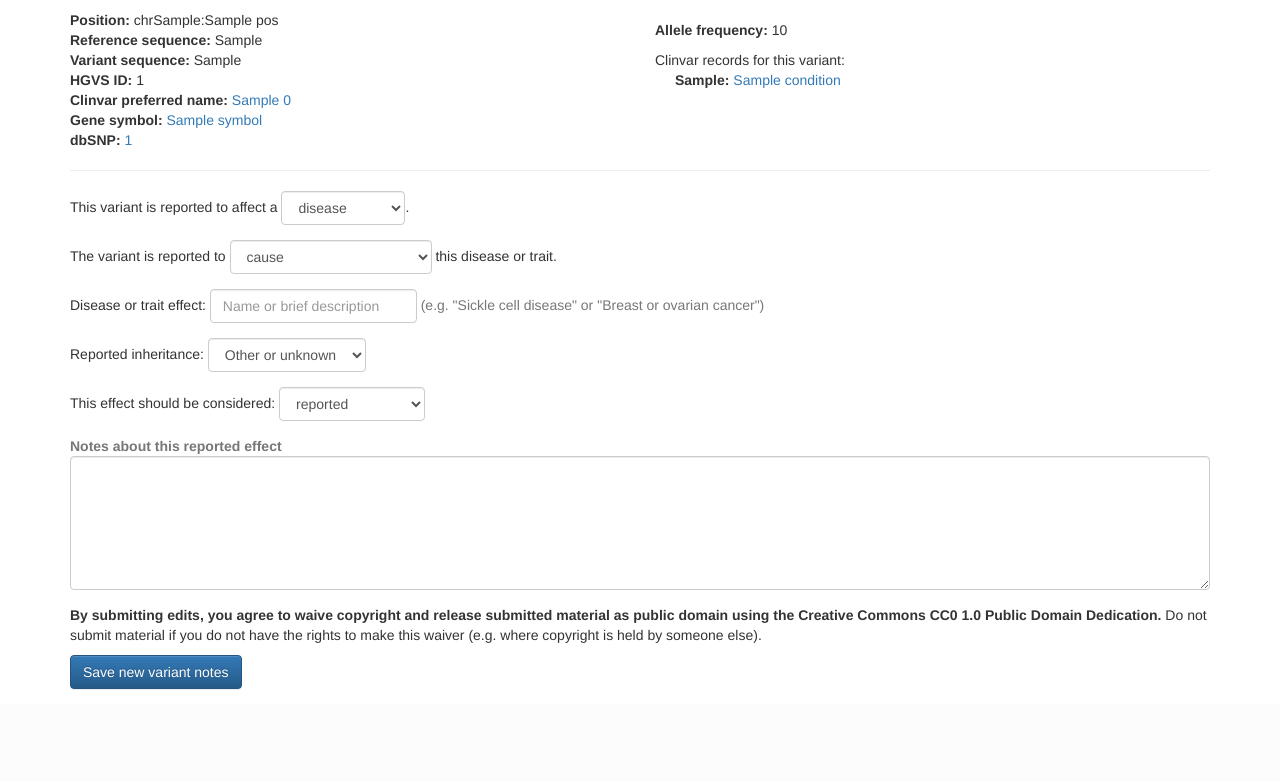
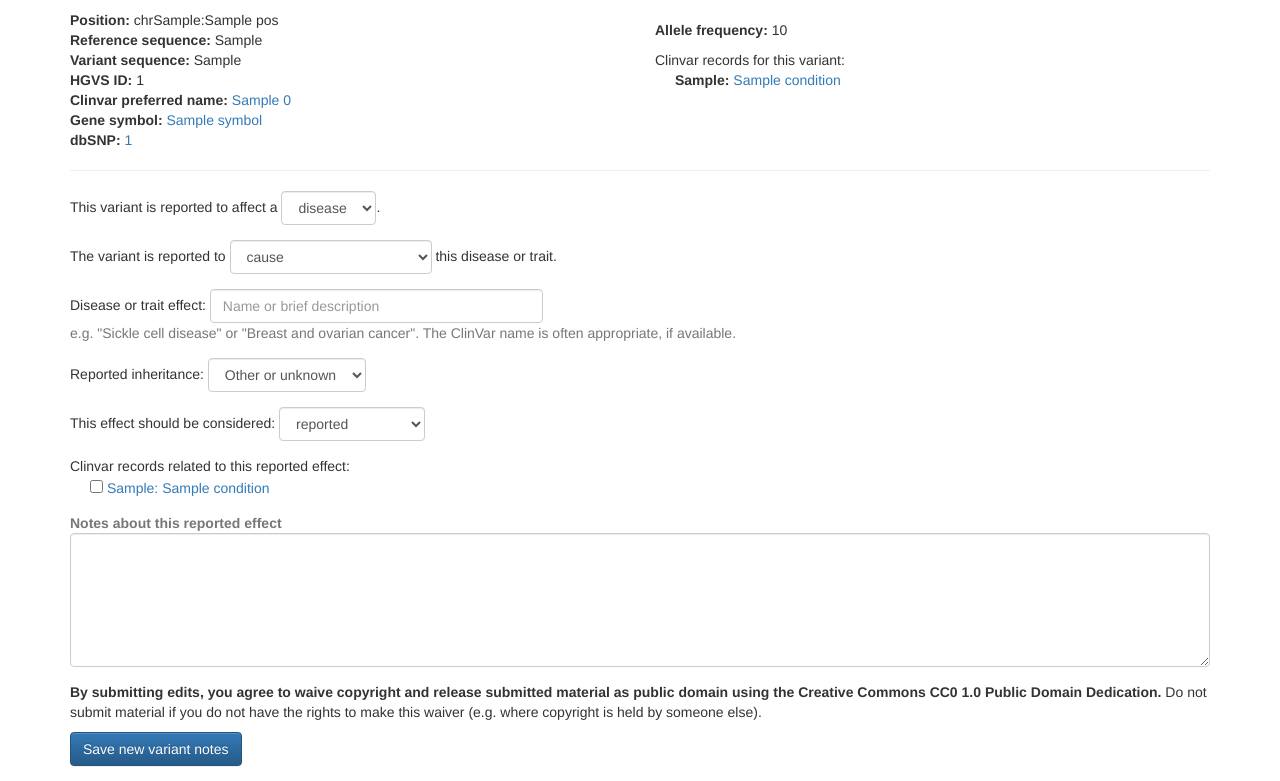
Before and after one commit to madprime/genevieve, a Django app: template genevieve_client/templates/genevieve_client/notes_edit.html in a window 1280 px wide. Shown: the part 221-1002 px from the top of the page. Before the commit the page ends 911 px from the top, so only its background shows below. Run offline with Django 3.2, Linux system fonts and the light colour scheme; the template is opened without the code that fills it: most values are stand-ins (such as "Sample title", 1, 10 or a date in 2020); data that the repository does not hold is empty; parts of the project's set-up code (start-up, migrations or seed data) failed here and were passed over; some libraries are stand-ins or nearby versions.

Commit message:
a couple draft form improvements

```diff
--- a/genevieve_client/templates/genevieve_client/notes_edit.html
+++ b/genevieve_client/templates/genevieve_client/notes_edit.html
@@ -40,7 +40,11 @@
         {% if variant.myvariant_exac %}
         <a href="http://exac.broadinstitute.org/variant/{{ variant.b37_exac_id }}">{{ variant.allele_frequency|floatformat:'-6' }}</a>
         {% else %}
-        {{ variant.allele_frequency|floatformat:'-6' }}
+          {% if variant.allele_frequency %}
+          {{ variant.allele_frequency|floatformat:'-6' }}
+          {% else %}
+          Unknown
+          {% endif %}
         {% endif %}
     </p>
     {% if variant.myvariant_clinvar.rcv %}
@@ -64,7 +68,7 @@
     This variant is reported to affect a
       <select class="form-control">
         <option>disease</option>
-        <option>physical trait</option>
+        <option>trait</option>
         <option>other</option>
       </select>.
   </div><br>
@@ -79,9 +83,10 @@
   </div><br>
   <div class="form-group" style="margin-bottom:15px;">
     Disease or trait effect:
-    <input type="text" class="form-control" id="exampleInputName2"
-      placeholder="Name or brief description" style="min-width:25%;">
-    <span class="text-muted">(e.g. "Sickle cell disease" or "Breast or ovarian cancer")
+    <input type="text" class="form-control" id="exampleinput"
+      placeholder="Name or brief description" style="min-width:50%;">
+    <br>
+    <span class="text-muted">e.g. "Sickle cell disease" or "Breast and ovarian cancer". The ClinVar name is often appropriate, if available.
   </div><br>
   <div class="form-group" style="margin-bottom:15px;">
     Reported inheritance:
@@ -101,6 +106,18 @@
     </select>
   </div>
   <br>
+  {% if variant.myvariant_clinvar.rcv %}
+  <div class="checkbox" style="margin-bottom:15px;">
+    Clinvar records related to this reported effect:<br>
+    {% for rcv in variant.myvariant_clinvar.rcv %}
+      <label style="padding-left:20px;">
+        <input type="checkbox">
+          <a href="https://www.ncbi.nlm.nih.gov/clinvar/{{ rcv.accession }}">
+            {{ rcv.clinical_significance }}: {{ rcv.conditions.name }}</a>
+      </label>
+    {% endfor %}
+  </div><br>
+  {% endif %}
   <span class="text-muted"><b>Notes about this reported effect</b></span>
   <textarea class="form-horizonal form-control" rows="6"
     style="min-width:100%;margin-bottom:15px;"></textarea>
```
